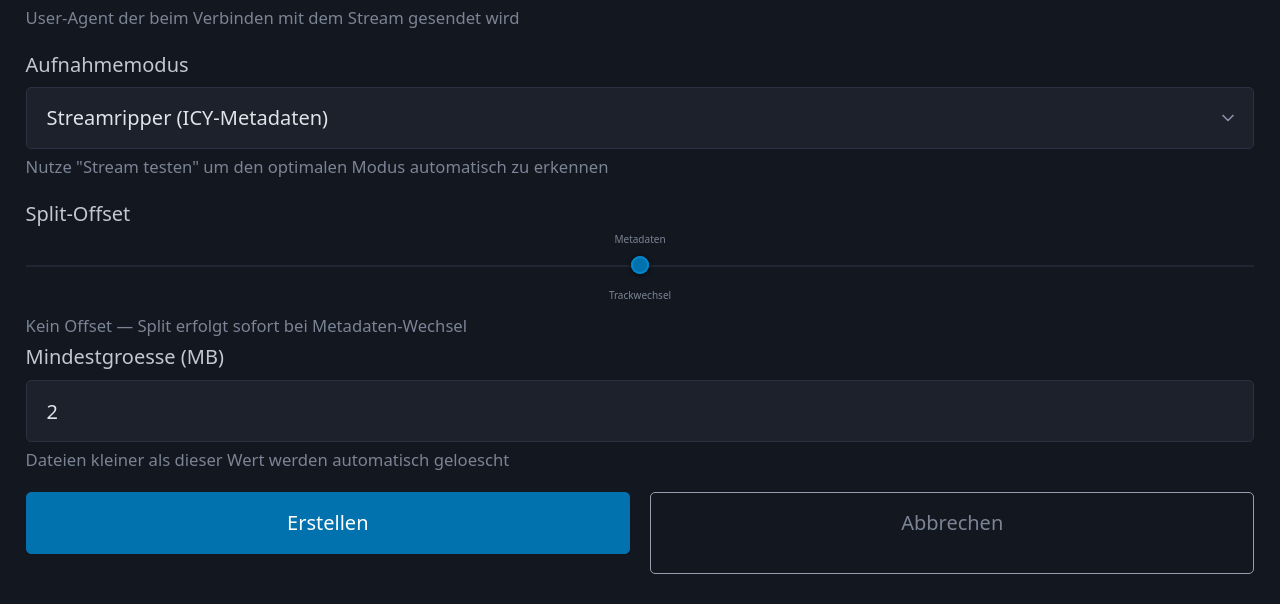
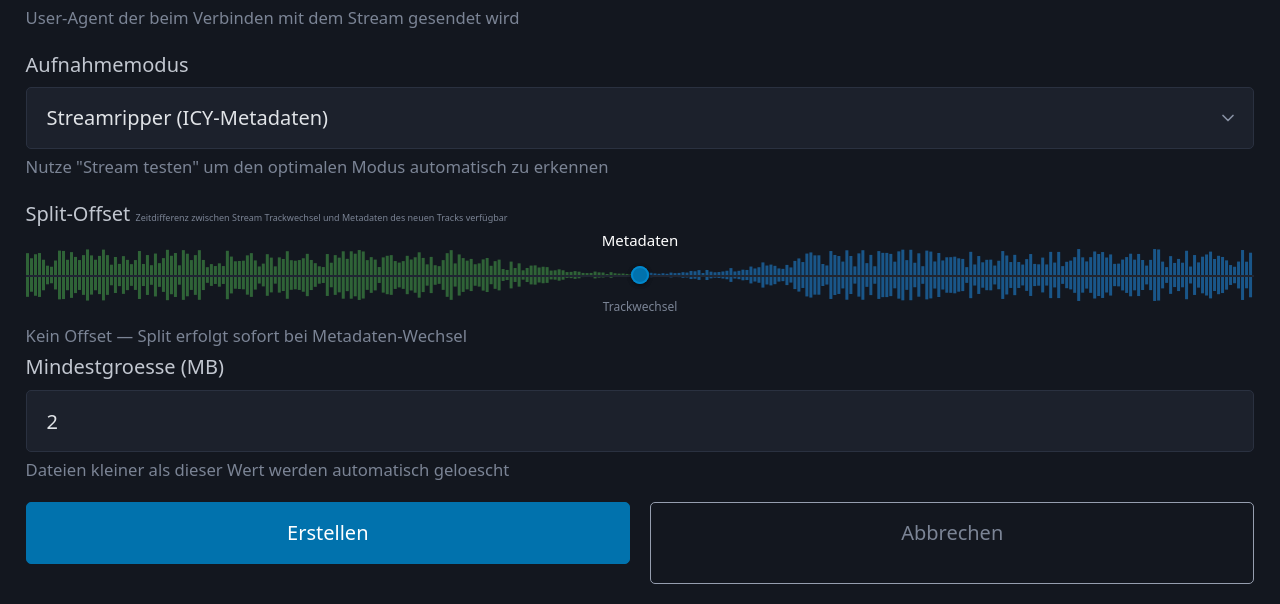
Before and after one commit to schnurlosdusche/streampeg, a Flask app: template templates/stream_form.html in a window 1280 px wide. Shown: the part 703-1307 px from the top of the page. Before the commit the page ends 1277 px from the top, so only its background shows below. Run offline with Flask 3, Linux system fonts and the light colour scheme; the template is opened without the code that fills it, so the values that code supplies are empty; some libraries are stand-ins or nearby versions.

Commit message:
update templates/stream_form.html

```diff
--- a/templates/stream_form.html
+++ b/templates/stream_form.html
@@ -41,24 +41,28 @@
     </div>
 
     <div id="offset-group">
-        <label>Split-Offset</label>
+        <label>Split-Offset <span style="font-size:9px;font-weight:normal;color:var(--pico-muted-color,#888);">Zeitdifferenz zwischen Stream Trackwechsel und Metadaten des neuen Tracks verfügbar</span></label>
         <input type="hidden" id="split_offset" name="split_offset" value="{{ stream.split_offset if stream and stream.split_offset else 0 }}">
 
-        <div id="split-slider" style="position:relative;height:56px;margin:8px 0 20px;user-select:none;cursor:pointer;touch-action:none;">
+        <div id="split-slider" style="position:relative;height:56px;margin:18px 0 20px;user-select:none;cursor:pointer;touch-action:none;">
+            <!-- Equalizer waveform behind slider -->
+            <canvas id="eq-canvas" style="position:absolute;left:0;right:0;top:0;bottom:0;width:100%;height:100%;pointer-events:none;z-index:0;"></canvas>
             <!-- track line -->
-            <div style="position:absolute;left:0;right:0;top:50%;height:2px;background:var(--pico-muted-border-color,#555);"></div>
+            <div style="position:absolute;left:0;right:0;top:50%;height:2px;background:var(--pico-muted-border-color,#555);z-index:1;"></div>
             <!-- colored bar with value inside -->
-            <div id="viz-bar" style="position:absolute;top:14px;bottom:14px;border-radius:4px;display:flex;align-items:center;justify-content:center;pointer-events:none;"></div>
+            <div id="viz-bar" style="position:absolute;top:14px;bottom:14px;border-radius:4px;display:flex;align-items:center;justify-content:center;pointer-events:none;z-index:1;"></div>
             <!-- center dot (Trackwechsel) - same style as drag handle -->
             <div id="viz-center-dot" style="position:absolute;top:50%;width:18px;height:18px;border-radius:50%;background:var(--pico-primary-background);border:2px solid var(--pico-primary-focus);transform:translate(-50%,-50%);pointer-events:none;z-index:2;box-shadow:0 1px 4px rgba(0,0,0,0.3);"></div>
             <!-- center label below dot, centered -->
-            <div id="viz-center" style="position:absolute;bottom:-14px;transform:translateX(-50%);pointer-events:none;z-index:2;">
-                <span style="font-size:10px;color:var(--pico-muted-color,#888);white-space:nowrap;">Trackwechsel</span>
+            <div id="viz-center" style="position:absolute;bottom:-16px;transform:translateX(-50%);pointer-events:none;z-index:2;">
+                <span style="font-size:12px;color:var(--pico-muted-color,#888);white-space:nowrap;">Trackwechsel</span>
             </div>
             <!-- drag handle (Metadatenwechsel) -->
             <div id="viz-handle" style="position:absolute;top:50%;width:18px;height:18px;border-radius:50%;background:var(--pico-primary-background);border:2px solid var(--pico-primary-focus);transform:translate(-50%,-50%);z-index:3;cursor:grab;box-shadow:0 1px 4px rgba(0,0,0,0.3);"></div>
-            <!-- handle label above line -->
-            <div id="viz-handle-label" style="position:absolute;top:-5px;font-size:10px;color:var(--pico-muted-color,#888);transform:translateX(-50%);white-space:nowrap;pointer-events:none;z-index:4;">Metadaten</div>
+            <!-- handle label above line with Titel A / Titel B -->
+            <div id="viz-handle-label" style="position:absolute;top:-18px;font-size:15px;font-weight:normal;color:#fff;transform:translateX(-50%);white-space:nowrap;pointer-events:none;z-index:4;">
+                <span id="viz-label-a" style="font-size:10px;font-weight:normal;margin-right:10px;color:#4caf50;">Track A INFO</span>Metadaten<span id="viz-label-b" style="font-size:10px;font-weight:normal;margin-left:10px;color:#2196f3;">Track B INFO</span>
+            </div>
         </div>
 
         <small id="offset-info" style="display:block;"></small>
@@ -107,6 +111,52 @@ function percentToVal(pct) {
     return Math.round(pct / 100 * (SPLIT_MAX - SPLIT_MIN) + SPLIT_MIN);
 }
 
+function drawEqualizer() {
+    var canvas = document.getElementById('eq-canvas');
+    if (!canvas) return;
+    var dpr = window.devicePixelRatio || 1;
+    canvas.width = canvas.offsetWidth * dpr;
+    canvas.height = canvas.offsetHeight * dpr;
+    var ctx = canvas.getContext('2d');
+    ctx.scale(dpr, dpr);
+    var w = canvas.offsetWidth, h = canvas.offsetHeight;
+    ctx.clearRect(0, 0, w, h);
+
+    var val = parseInt(document.getElementById('split_offset').value) || 0;
+    var centerX = w * valToPercent(0) / 100;
+    var handleX = w * valToPercent(val) / 100;
+    var splitX = val !== 0 ? handleX : centerX;
+
+    // Generate pseudo-random but deterministic bars
+    var barW = 3, gap = 1, total = Math.floor(w / (barW + gap));
+    var seed = 42;
+    function rand() { seed = (seed * 16807 + 11) % 2147483647; return (seed & 0xffff) / 0xffff; }
+
+    for (var i = 0; i < total; i++) {
+        var x = i * (barW + gap);
+        var xCenter = x + barW / 2;
+        // Distance to center (trackwechsel) normalized 0-1
+        var distToCenter = Math.abs(xCenter - centerX) / (w * 0.15);
+        // Fade out toward center: amplitude dips to ~0.1 at center
+        var fade = Math.min(1, distToCenter);
+        fade = 0.1 + 0.9 * fade * fade;
+
+        var amplitude = (0.3 + 0.7 * rand()) * fade;
+        var barH = Math.max(1, amplitude * (h - 4));
+        var y = (h - barH) / 2;
+
+        // Color: left of center = green (Titel A), right of center = blue (Titel B)
+        if (xCenter < centerX - 1) {
+            ctx.fillStyle = 'rgba(76,175,80,0.5)';
+        } else if (xCenter > centerX + 1) {
+            ctx.fillStyle = 'rgba(33,150,243,0.5)';
+        } else {
+            ctx.fillStyle = 'rgba(128,128,128,0.3)';
+        }
+        ctx.fillRect(x, y, barW, barH);
+    }
+}
+
 function updateViz() {
     var val = parseInt(document.getElementById('split_offset').value) || 0;
     var bar = document.getElementById('viz-bar');
@@ -135,14 +185,14 @@ function updateViz() {
         bar.style.right = (100 - handlePct) + '%';
         bar.style.background = 'rgba(33,150,243,0.3)';
         bar.style.border = '1px solid rgba(33,150,243,0.6)';
-        bar.innerHTML = '<span style="font-size:11px;font-weight:bold;color:#2196f3;white-space:nowrap;">' + label + '</span>';
+        bar.innerHTML = '<span style="font-size:14px;font-weight:bold;color:#fff;white-space:nowrap;">' + label + '</span>';
         handle.style.background = '#2196f3';
     } else if (val < 0) {
         bar.style.left = handlePct + '%';
         bar.style.right = (100 - centerPct) + '%';
         bar.style.background = 'rgba(76,175,80,0.3)';
         bar.style.border = '1px solid rgba(76,175,80,0.6)';
-        bar.innerHTML = '<span style="font-size:11px;font-weight:bold;color:#4caf50;white-space:nowrap;">' + label + '</span>';
+        bar.innerHTML = '<span style="font-size:14px;font-weight:bold;color:#fff;white-space:nowrap;">' + label + '</span>';
         handle.style.background = '#4caf50';
     } else {
         bar.style.left = centerPct + '%';
@@ -155,15 +205,33 @@ function updateViz() {
 
     var info = document.getElementById('offset-info');
     if (val > 0) {
-        info.textContent = 'Trackwechsel ' + val + 's nach Metadatenwechsel';
+        info.textContent = 'Trackwechsel ' + val + 's vor Metadatenwechsel';
         info.style.color = '#2196f3';
     } else if (val < 0) {
-        info.textContent = 'Trackwechsel ' + Math.abs(val) + 's vor Metadatenwechsel';
+        info.textContent = 'Trackwechsel ' + Math.abs(val) + 's nach Metadatenwechsel';
         info.style.color = '#4caf50';
     } else {
         info.textContent = 'Kein Offset — Split erfolgt sofort bei Metadaten-Wechsel';
         info.style.color = 'var(--pico-muted-color,#888)';
     }
+
+    // Update Titel A / Titel B labels
+    var labelA = document.getElementById('viz-label-a');
+    var labelB = document.getElementById('viz-label-b');
+    if (val > 0) {
+        // Handle is right of center: Titel A left, Titel B right
+        labelA.style.display = '';
+        labelB.style.display = '';
+    } else if (val < 0) {
+        // Handle is left of center: Titel A left, Titel B right
+        labelA.style.display = '';
+        labelB.style.display = '';
+    } else {
+        labelA.style.display = 'none';
+        labelB.style.display = 'none';
+    }
+
+    drawEqualizer();
 }
 
 (function() {
```
